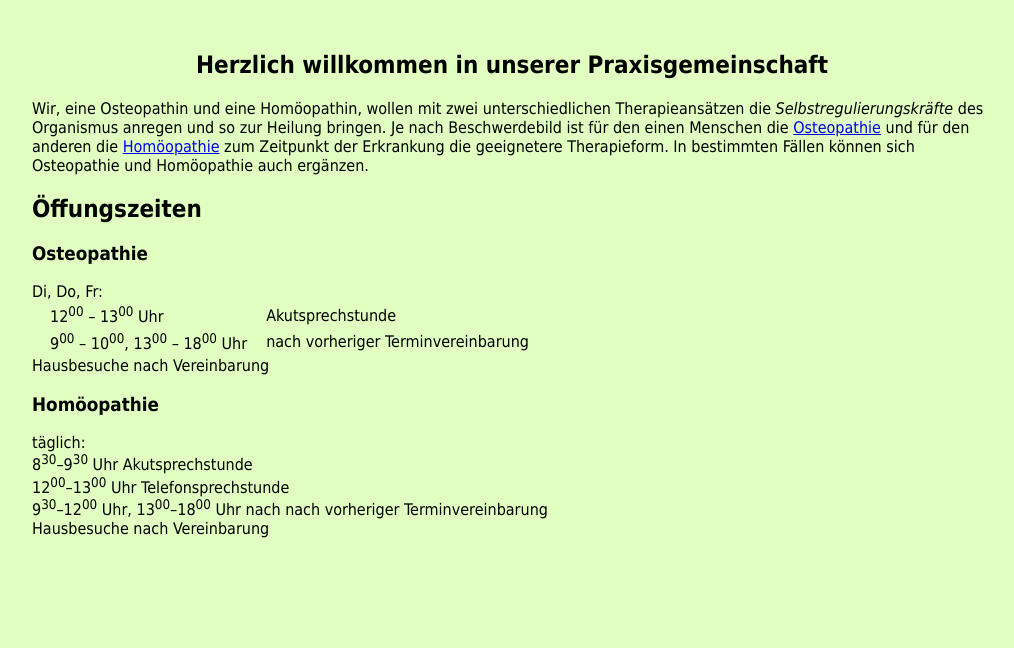
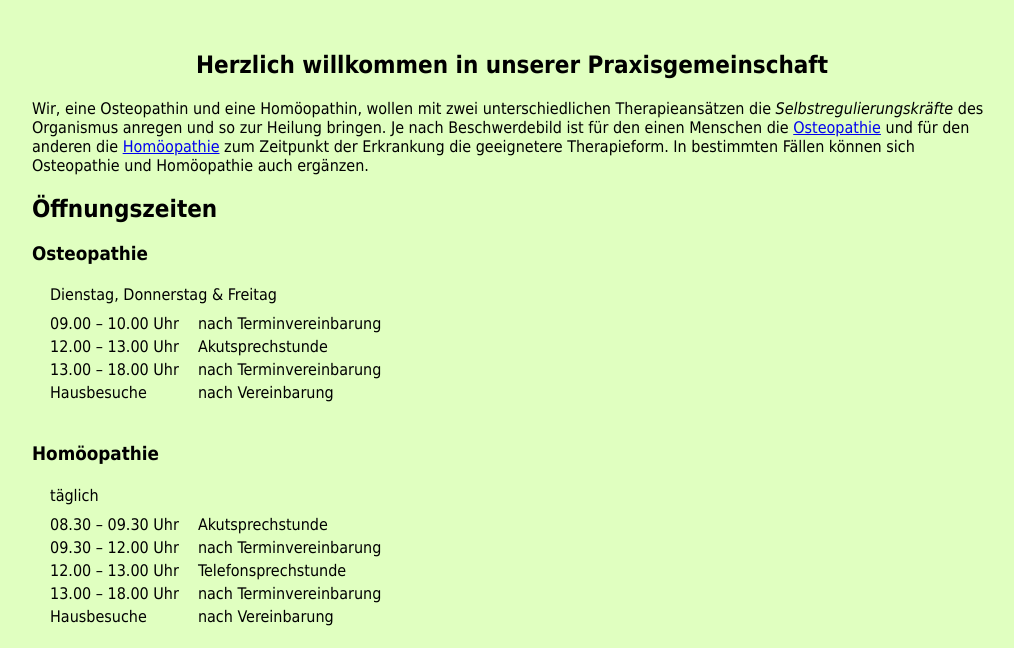
Before and after one commit to KonradHoeffner/suedpraxis.de, a PHP site: page / in a window 1280 px wide. Shown: the part 235-883 px from the top of the page, without its empty margins (128-1142 px from the left). Before the commit the page ends 773 px from the top, so only its background shows below. Run offline with PHP 8.4, Linux system fonts and the light colour scheme.

Commit message:
use new images, some issues resolved

```diff
--- a/homoeopathie.php
+++ b/homoeopathie.php
@@ -5,8 +5,11 @@
 <?php include 'include/header_body.php'; ?>
 <div id="wrapper">
 <!--<div id="spaltegelb" style="width:36%;"></div><div id="spaltegruen" style="width:64%;"></div>-->
-<div align="center" style="padding:10px;"><img src="img/homoeopathie.jpg"/></div>
 <h1>Homöopathie</h1>
+<div class=bilder>
+<div class="bild1"><img src="img/homoeopathie1.jpg"/></div>
+<div class="bild2"><img src="img/homoeopathie2.jpg"/></div>
+</div>
 Die klassische Homöopathie basiert auf der wissenschaftlichen Arbeit von Dr. Samuel
 Hahnemann (* 1755 in Meißen; † 1843 in Paris).
 Nach dem Prinzip <i>Ähnliches mit Ähnlichem</i> zu heilen werden Arzneimittel auf pflanzlicher, mineralischer und tierischer Basis verwendet, die im gesunden Organismus in hoher Dosierung Krankheitszustände ähnlich der bestehenden Symptomatik hervorrufen.
--- a/index.php
+++ b/index.php
@@ -12,24 +12,31 @@
 Wir, eine Osteopathin und eine Homöopathin, wollen mit zwei unterschiedlichen Therapieansätzen die <i>Selbstregulierungskräfte</i> des Organismus anregen und so zur Heilung bringen.
 Je nach Beschwerdebild ist für den einen Menschen die <a href="osteopathie.php">Osteopathie</a> und für den anderen die <a href="homoeopathie.php">Homöopathie</a> zum Zeitpunkt der Erkrankung die geeignetere Therapieform.
 In bestimmten Fällen können sich Osteopathie und Homöopathie auch ergänzen.
-<h2>Öffungszeiten</h2>
+<h2>Öffnungszeiten</h2>
 <h3>Osteopathie</h3>
-Di, Do, Fr:<br/>
+<table><tr><td>Dienstag, Donnerstag & Freitag</td></tr></table>
 <table>
-<tr><td>12<sup>00</sup> &ndash; 13<sup>00</sup> Uhr</td><td>Akutsprechstunde</td></tr>
-<tr><td>9<sup>00</sup> &ndash; 10<sup>00</sup>, 13<sup>00</sup> &ndash; 18<sup>00</sup> Uhr</td><td>nach vorheriger Terminvereinbarung</td></tr>
+<tr><td></td></tr>
+<tr><td>09.00 &ndash; 10.00 Uhr</td><td>nach Terminvereinbarung</td></tr>
+<tr><td>12.00 &ndash; 13.00 Uhr</td><td>Akutsprechstunde</td></tr>
+<tr><td>13.00 &ndash; 18.00 Uhr</td><td>nach Terminvereinbarung</td></tr>
+<tr><td>Hausbesuche</td><td>nach Vereinbarung</td></tr>
 </table>
-Hausbesuche nach Vereinbarung
+<br/>
 
 <h3>Homöopathie</h3>
-täglich:<br/>
-8<sup>30</sup>&ndash;9<sup>30</sup> Uhr Akutsprechstunde<br/>
-12<sup>00</sup>&ndash;13<sup>00</sup> Uhr Telefonsprechstunde<br/>
-9<sup>30</sup>&ndash;12<sup>00</sup> Uhr, 13<sup>00</sup>&ndash;18<sup>00</sup> Uhr nach nach vorheriger Terminvereinbarung<br/>
-Hausbesuche nach Vereinbarung<br/>
+<table><tr><td>täglich</td></tr></table>
+<table>
+<tr><td></td></tr>
+<tr><td>08.30 &ndash; 09.30 Uhr</td><td>Akutsprechstunde</td></tr>
+<tr><td>09.30 &ndash; 12.00 Uhr</td><td>nach Terminvereinbarung</td></tr>
+<tr><td>12.00 &ndash; 13.00 Uhr</td><td>Telefonsprechstunde</td></tr>
+<tr><td>13.00 &ndash; 18.00 Uhr</td><td>nach Terminvereinbarung</td></tr>
+<tr><td>Hausbesuche</td><td>nach Vereinbarung</td></tr>
+</table>
 <!--
 <table>
-<tr><td>Mo-Fr</td><td>9.<sup>00</sup>-12.<sup>30</sup></td></tr>
+<tr><td>Mo-Fr</td><td>9..00-12..30</td></tr>
 <tr><td></td><td></td></tr>
 </table>-->
 </div>
--- a/therapeutinnen.php
+++ b/therapeutinnen.php
@@ -26,7 +26,7 @@ Homöopathin<br/>
 </div>
 
 <div class="therapeut">
-<img src="img/susi.jpg">
+<img src="img/susi_kurz.jpg">
 <center>
 Susanne Strzelczyk<br/>
 Physiotherapeutin<br/>
```
Also changed, not shown: kontakt.php (+47 -33 lines), osteopathie.php (+6 -1 lines).
